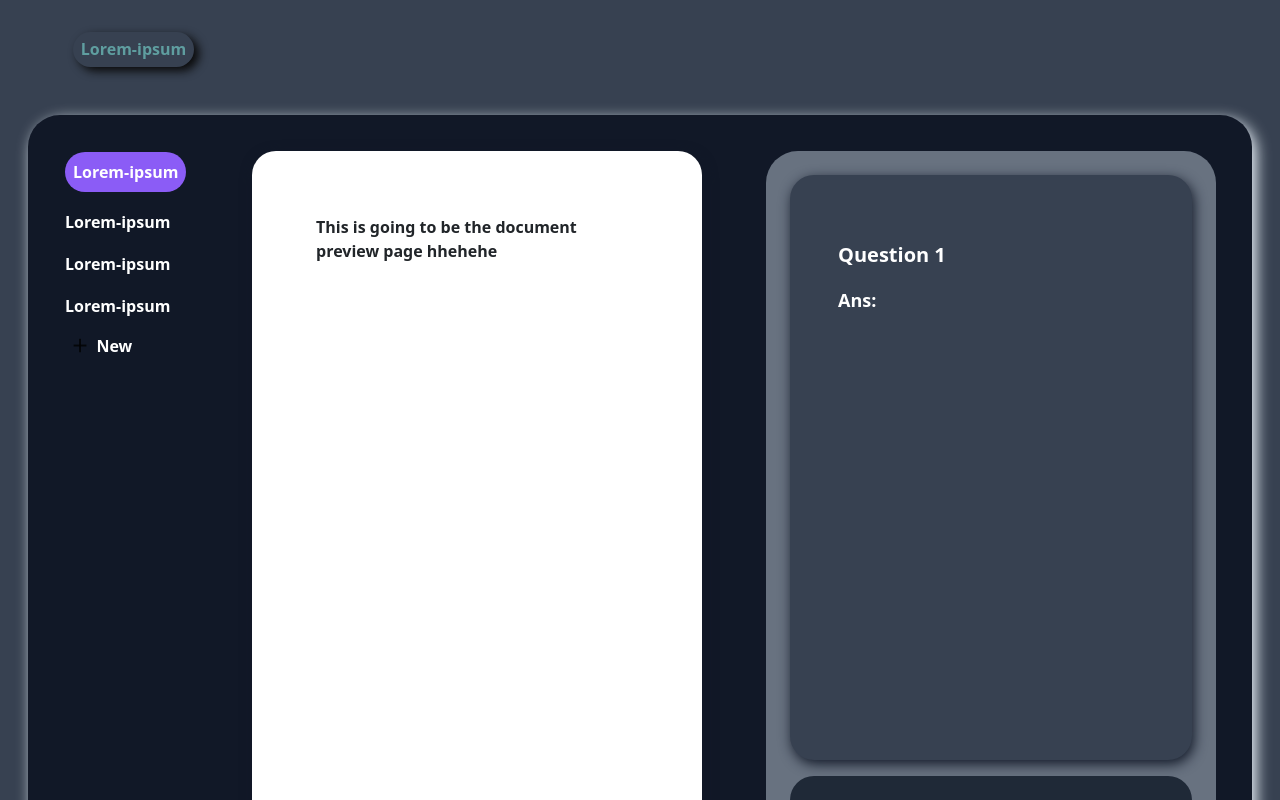
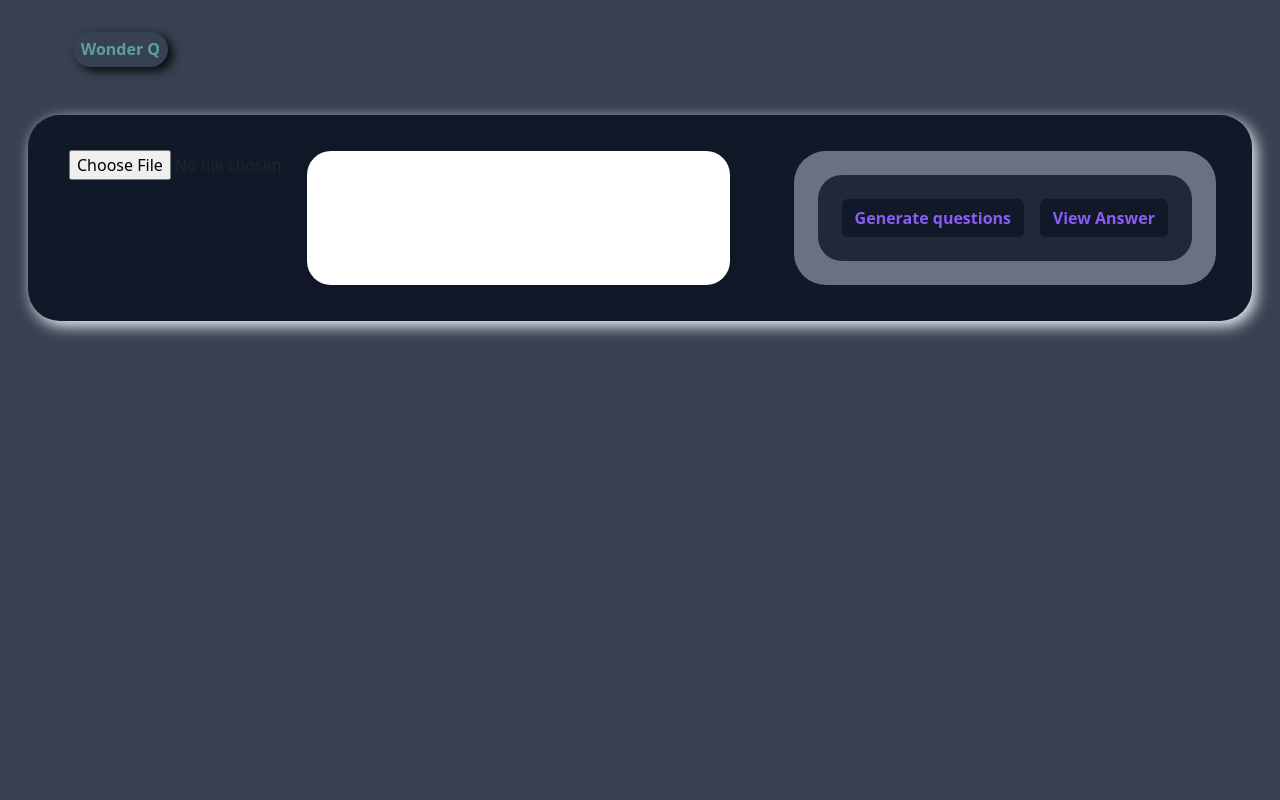
Before and after one commit to godszn/WonderQUI, a React (Create React App) app: page / in a window 1280 px wide. Shown: the top 800 px of the page. Built offline with nearby package versions, Linux system fonts and the light colour scheme.

Commit message:
API Integration????

```diff
--- a/src/components/MainContainer.js
+++ b/src/components/MainContainer.js
@@ -10,6 +10,49 @@ const MainContainer = () => {
 
   const handleShowAnswers = () => setShowAnswers(!isShowAnswers)
 
+
+  const [fileContent, setSelectedFile] = useState('');
+
+  const handleFileSelect = (event) => {
+    const reader = new FileReader();
+    reader.onload = (event) => {
+      setSelectedFile(event.target.result);
+    };
+    reader.readAsText(event.target.files[0])
+  };
+
+
+  const [questions, setQuestions] = useState([]);
+  const [answers, setAnswers] = useState([]);
+
+  const requestBody = {
+    body: fileContent
+  }
+
+  const handleSubmit = async (e) => {
+    console.log("Trying to submit text data")
+    e.preventDefault();
+
+    try {
+        const response = await fetch("http://localhost:8000/api/v1/process-long-passage", {
+            method: "POST",
+            headers: {
+                "Content-Type": "application/json",
+            },
+            body: JSON.stringify(requestBody),
+        });
+        const data = await response.json();
+        setQuestions(data.questions);
+        setAnswers(data.answers);
+
+        console.log(data)
+
+    } catch (error) {
+        console.error(error);
+    };
+  };
+
+
   return (
         <div className = 'Main-content container-fluid'>
         <div className = 'Navigation-widget navbar'>
@@ -17,7 +60,7 @@ const MainContainer = () => {
                 <div className = 'navbrand-container'>
                     <div className = 'd-flex p-2 navbrand'>
                         <h6>
-                            Lorem-ipsum
+                            Wonder Q
                         </h6>
                     </div>
                 </div>
@@ -26,61 +69,48 @@ const MainContainer = () => {
             </div>
         </div>
         <div className = 'chat-widget d-flex p-1 m-3'>
+
             <div className = 'd-flex justify-contents-start sidebar p-4 '>
-                <div className = 'btn d-flex p-2'>
+                {/* <div className = 'btn d-flex p-2'>
                     <a className = 'active p-2' href = '#Lorem-ipsum'>
-                        Lorem-ipsum
+
                     </a>
-                </div>
-                <div className = 'd-flex p-2 btn'>
-                    <a href = '#Lorem-ipsum'>
-                        Lorem-ipsum
-                    </a>
-                </div>
-                <div className = 'd-flex p-2 btn'>
-                    <a href = '#Lorem-ipsum'>
-                        Lorem-ipsum
-                    </a>
-                </div>
-                <div className = 'd-flex p-2 btn'>
-                    <a href = '#Lorem-ipsum'>
-                        Lorem-ipsum
-                    </a>
-                </div>
+                </div> */}
                 <div className = 'new-widget btn d-flex'>
-                    <img src = {newbtn} className = 'add'/>
-                    <a>
-                      New
-                    </a>
+                    <input type="file" name="Select File" accept="application/pdf" onChange={handleFileSelect} />
                 </div>
             </div>
+
             <div className = 'detail-widget d-flex p-4'>
-              <p className = 'd-flex p-3'>
-                 <ul className = 'chat-list d-flex p-4 '><a>
-                    This is going to be the document preview page hhehehe
-                    </a>
-                </ul>
+              <p style={{ maxHeight: '670px', overflow: 'auto' }} className = 'd-flex p-3'>
+                {fileContent}
               </p>
             </div>
-            <div className = 'chatbox-widget d-flex p-4'>
-                <p className = 'd-flex chat-text p-4'>
-                <ul className = 'chat-list d-flex p-4 '>
-                    <h5>
-                        Question 1
+
+            <div  style={{ maxHeight: '670px', overflow: 'auto' }} className = 'chatbox-widget d-flex p-4'>
+            {questions.map((question, index) => (
+                    <p key={index}  className = 'd-flex chat-text p-2'>
+                    <ul className = 'chat-list d-flex p-2'>
+                        <h5 key={question}>
+                            {question}
                         </h5>
-
-                    <span className = 'span'>Ans:</span>
 
                         {isShowAnswers && (
                             <div id="answer-section" className = 'Answer-container d-flex p-2'>
-                            <a>Answer 1</a>
+
+                                <p>
+                                    {answers[index]}
+                                </p>
+
                             </div>
                         )}
 
                     </ul>
                     </p>
+
+            ))}
                 <div className = 'generate-wrapper container-fluid d-flex p-4'>
-                    <div className = 'btn generate'>
+                    <div onClick={handleSubmit} className = 'btn generate'>
                     <a>Generate questions</a>
                     </div>
                     <div id="view-answers" onClick={handleShowAnswers} className = 'btn Answer d-flex'>
--- a/src/components/Styles.css
+++ b/src/components/Styles.css
@@ -114,21 +114,41 @@ body {
     width: 50%;
     flex-direction: column;
     flex-direction: column;
+
 }
+
+.chatbox-widget::-webkit-scrollbar {
+    width: .6rem;
+    height: fit-content;
+}
+
+.chatbox-widget::-webkit-scrollbar-track {
+    background-color: transparent;
+}
+
+.chatbox-widget::-webkit-scrollbar-thumb {
+    background-color: #687280;
+    border-radius: 1rem;
+}
+
 
 .chat-text {
     text-align: start;
-    height: 585px;
     flex-direction: column;
     background-color: #374151;
     box-shadow: 2px 4px 13px #111827;
     border-radius: 1.5rem;
     color: #FFF;
+    height: auto;
+    max-height: fit-content;
 }
 
 .chat-list {
+    height: auto;
+    max-height: fit-content;
     flex-direction: column;
     overflow-y: scroll;
+    overflow: auto;
 }
 
 .chat-list::-webkit-scrollbar {
```
Lines whose indentation alone changed are shown as unchanged.
